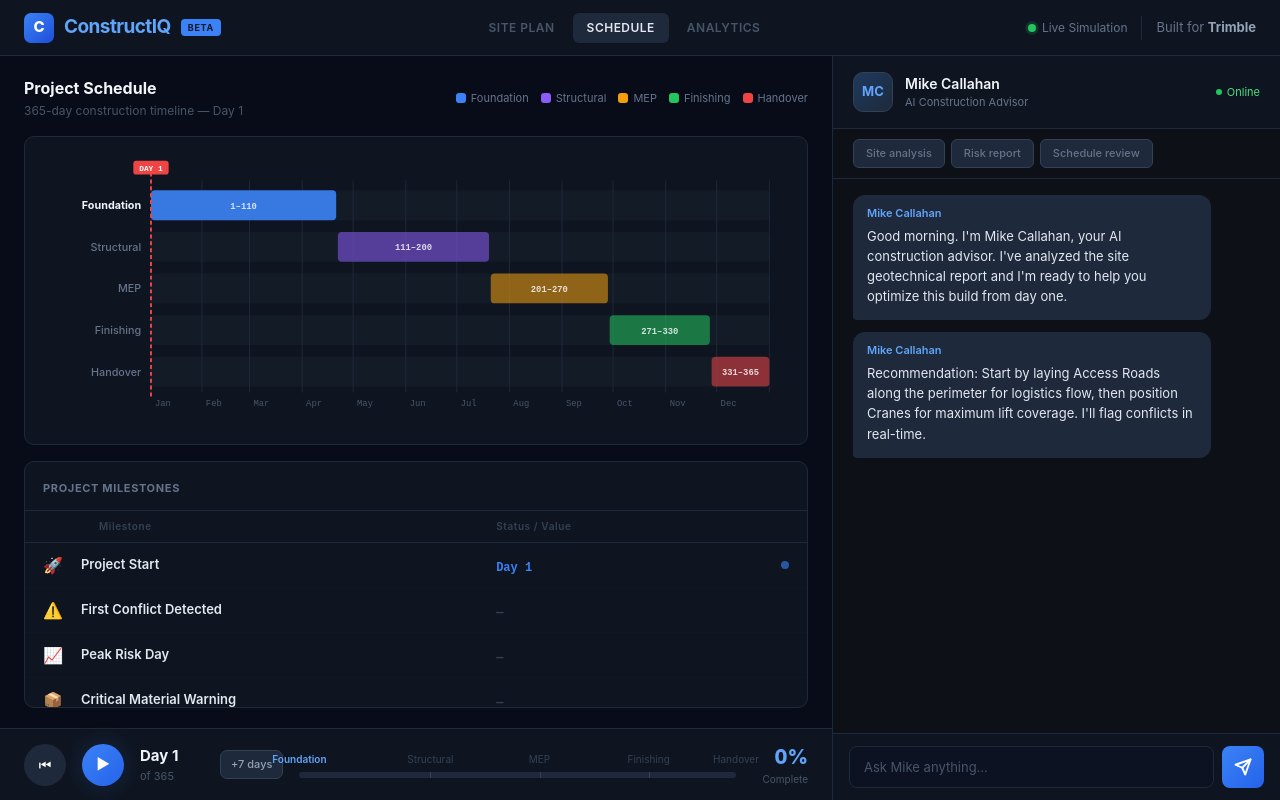
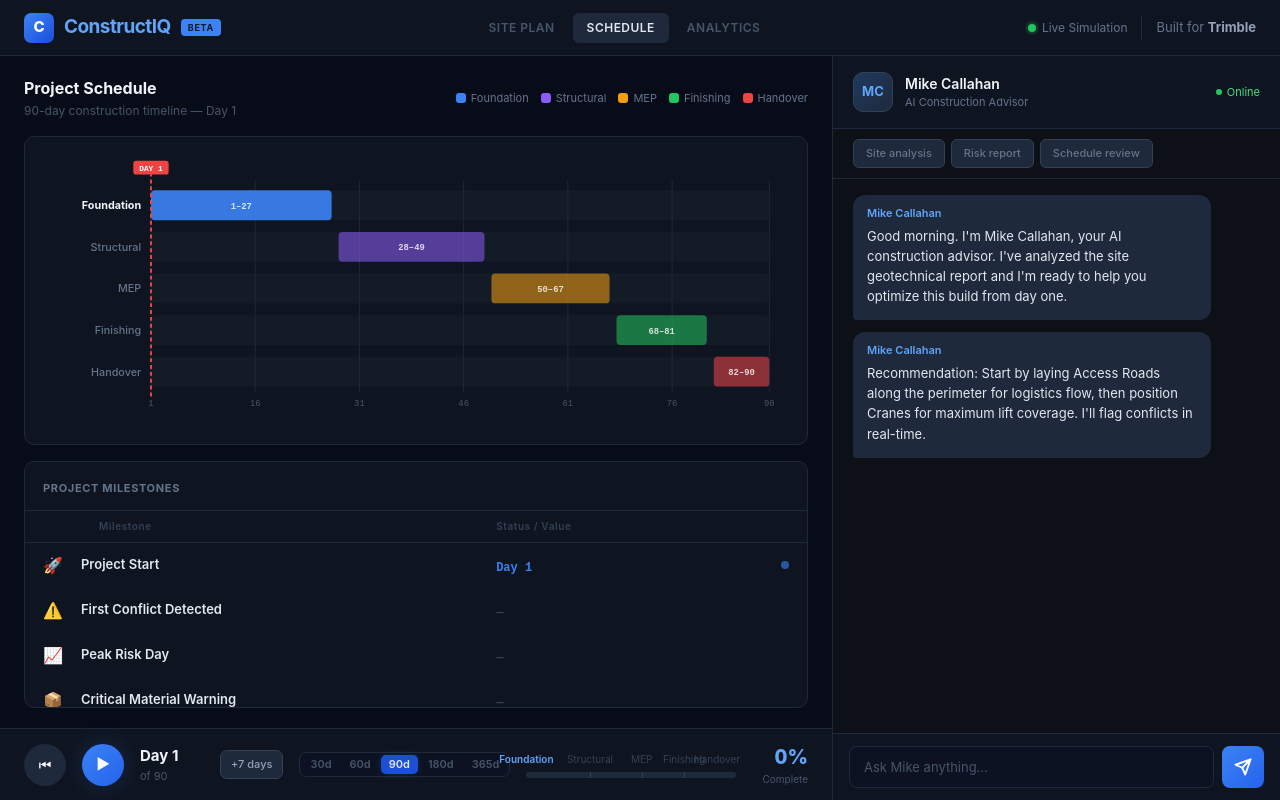
Before and after one commit to seanxchung/constructiq, a Next.js app in the folder frontend/: page / in a window 1280 px wide. Both pictures are taken after a click on the button "SCHEDULE". Built offline with nearby package versions, Linux system fonts and the light colour scheme.

Commit message:
Frontend: project duration selector, scaled phases, clearSite reset

```diff
--- a/frontend/app/page.js
+++ b/frontend/app/page.js
@@ -14,23 +14,26 @@ const ZONES = [
 ];
 
 const GRID = 12;
-const TOTAL_DAYS = 365;
+const DEFAULT_DURATION = 90;
 
-const PHASES = [
-  { label: "Foundation", pct: 0 },
-  { label: "Structural", pct: 30 },
-  { label: "MEP", pct: 55 },
-  { label: "Finishing", pct: 80 },
-  { label: "Handover", pct: 100 },
+const DURATION_OPTIONS = [30, 60, 90, 180, 365];
+
+const GANTT_PHASE_DEFS = [
+  { label: "Foundation", refEnd: 110, color: "#3b82f6" },
+  { label: "Structural", refEnd: 200, color: "#8b5cf6" },
+  { label: "MEP", refEnd: 270, color: "#f59e0b" },
+  { label: "Finishing", refEnd: 330, color: "#22c55e" },
+  { label: "Handover", refEnd: 365, color: "#ef4444" },
 ];
 
-const GANTT_PHASES = [
-  { label: "Foundation", start: 1, end: 110, color: "#3b82f6" },
-  { label: "Structural", start: 111, end: 200, color: "#8b5cf6" },
-  { label: "MEP", start: 201, end: 270, color: "#f59e0b" },
-  { label: "Finishing", start: 271, end: 330, color: "#22c55e" },
-  { label: "Handover", start: 331, end: 365, color: "#ef4444" },
-];
+const buildGanttPhases = (totalDays) => {
+  const scaled = GANTT_PHASE_DEFS.map((d, i, arr) => ({
+    label: d.label,
+    end: i === arr.length - 1 ? totalDays : Math.round((d.refEnd / 365) * totalDays),
+    color: d.color,
+  }));
+  return scaled.map((p, i) => ({ ...p, start: i === 0 ? 1 : scaled[i - 1].end + 1 }));
+};
 
 const INITIAL_MESSAGES = [
   { role: "ai", text: "Good morning. I'm Mike Callahan, your AI construction advisor. I've analyzed the site geotechnical report and I'm ready to help you optimize this build from day one." },
@@ -69,6 +72,7 @@ export default function Home() {
   const [activeTab, setActiveTab] = useState("site");
   const [analytics, setAnalytics] = useState([]);
   const [hasNewAlert, setHasNewAlert] = useState(false);
+  const [projectDuration, setProjectDuration] = useState(DEFAULT_DURATION);
   const scrollRef = useRef(null);
   const simulatingRef = useRef(false);
   const skipInProgressRef = useRef(false);
@@ -82,6 +86,17 @@ export default function Home() {
 
   useEffect(() => () => clearTimeout(alertTimerRef.current), []);
 
+  const ganttPhases = buildGanttPhases(projectDuration);
+
+  const handleDurationChange = (dur) => {
+    if (dur === projectDuration) return;
+    setProjectDuration(dur);
+    setIsPlaying(false);
+    setDay(1);
+    setAnalytics([]);
+    setMessages([...INITIAL_MESSAGES]);
+  };
+
   useEffect(() => {
     scrollRef.current?.scrollIntoView({ behavior: "smooth" });
   }, [messages]);
@@ -90,15 +105,15 @@ export default function Home() {
     if (!isPlaying) return;
     const id = setInterval(() => {
       setDay((d) => {
-        if (d >= TOTAL_DAYS) {
+        if (d >= projectDuration) {
           setIsPlaying(false);
-          return TOTAL_DAYS;
+          return projectDuration;
         }
         return d + 1;
       });
     }, 800);
     return () => clearInterval(id);
-  }, [isPlaying]);
+  }, [isPlaying, projectDuration]);
 
   useEffect(() => {
     if (!isPlaying || day <= 1) return;
@@ -108,7 +123,7 @@ export default function Home() {
     fetch(`${API_BASE}/api/simulate`, {
       method: "POST",
       headers: { "Content-Type": "application/json" },
-      body: JSON.stringify({ day, zones: buildZones() }),
+      body: JSON.stringify({ day, zones: buildZones(), projectDuration }),
     })
       .then((res) => res.ok ? res.json() : null)
       .then((data) => {
@@ -129,7 +144,7 @@ export default function Home() {
       })
       .catch(() => {})
       .finally(() => { simulatingRef.current = false; });
-  }, [day, isPlaying]);
+  }, [day, isPlaying, projectDuration]);
 
   const buildZones = () =>
     cells.reduce((acc, cell, i) => {
@@ -157,7 +172,7 @@ export default function Home() {
       const res = await fetch(`${API_BASE}/api/ai/chat`, {
         method: "POST",
         headers: { "Content-Type": "application/json" },
-        body: JSON.stringify({ message: text, day, zones: buildZones() }),
+        body: JSON.stringify({ message: text, day, zones: buildZones(), projectDuration }),
       });
       if (!res.ok) throw new Error(`HTTP ${res.status}`);
       const data = await res.json();
@@ -180,13 +195,13 @@ export default function Home() {
   };
 
   const skipDays = (n) => {
-    const target = Math.min(day + n, TOTAL_DAYS);
+    const target = Math.min(day + n, projectDuration);
     skipInProgressRef.current = true;
     setDay(target);
     fetch(`${API_BASE}/api/simulate`, {
       method: "POST",
       headers: { "Content-Type": "application/json" },
-      body: JSON.stringify({ day: target, zones: buildZones() }),
+      body: JSON.stringify({ day: target, zones: buildZones(), projectDuration }),
     })
       .then((res) => (res.ok ? res.json() : null))
       .then((data) => {
@@ -214,15 +229,16 @@ export default function Home() {
     setIsPlaying(false);
     setDay(1);
     setAnalytics([]);
+    setMessages([...INITIAL_MESSAGES]);
   };
 
-  const progress = ((day - 1) / (TOTAL_DAYS - 1)) * 100;
+  const progress = ((day - 1) / (projectDuration - 1)) * 100;
   const placedCount = cells.filter(Boolean).length;
   const zoneCounts = ZONES.map((z) => ({
     ...z,
     count: cells.filter((c) => c?.id === z.id).length,
   }));
-  const currentPhase = [...PHASES].reverse().find((p) => progress >= p.pct)?.label ?? "Pre-Construction";
+  const currentPhase = [...ganttPhases].reverse().find((gp) => day >= gp.start)?.label ?? "Pre-Construction";
 
   /* ────────── row / col labels ────────── */
   const colLabels = Array.from({ length: GRID }, (_, i) => String.fromCharCode(65 + i));
@@ -412,7 +428,7 @@ export default function Home() {
           </div>
           </>
           ) : activeTab === "schedule" ? (
-            <ScheduleView analytics={analytics} day={day} currentPhase={currentPhase} />
+            <ScheduleView analytics={analytics} day={day} currentPhase={currentPhase} projectDuration={projectDuration} ganttPhases={ganttPhases} />
           ) : (
             <AnalyticsDashboard analytics={analytics} />
           )}
@@ -438,11 +454,11 @@ export default function Home() {
               <span style={{ fontSize: 15, fontWeight: 700, color: "#f1f5f9" }}>
                 Day {day}
               </span>
-              <span style={{ fontSize: 11, color: "#475569" }}>of {TOTAL_DAYS}</span>
+              <span style={{ fontSize: 11, color: "#475569" }}>of {projectDuration}</span>
             </div>
             <button
               onClick={() => skipDays(7)}
-              disabled={day >= TOTAL_DAYS}
+              disabled={day >= projectDuration}
               style={{
                 ...S.toolBtn,
                 borderColor: "#334155",
@@ -450,32 +466,50 @@ export default function Home() {
                 color: "#94a3b8",
                 fontSize: 11,
                 padding: "5px 10px",
-                opacity: day >= TOTAL_DAYS ? 0.4 : 1,
-                cursor: day >= TOTAL_DAYS ? "not-allowed" : "pointer",
+                opacity: day >= projectDuration ? 0.4 : 1,
+                cursor: day >= projectDuration ? "not-allowed" : "pointer",
               }}
               title="Skip forward 7 days"
             >
               +7 days
             </button>
 
+            <div style={S.durationPicker}>
+              {DURATION_OPTIONS.map((d) => (
+                <button
+                  key={d}
+                  onClick={() => handleDurationChange(d)}
+                  style={{
+                    ...S.durationBtn,
+                    ...(d === projectDuration ? S.durationBtnActive : {}),
+                  }}
+                >
+                  {d}d
+                </button>
+              ))}
+            </div>
+
             <div style={S.progressWrapper}>
               <div style={S.phaseLabels}>
-                {PHASES.map((p) => (
+                {ganttPhases.map((gp) => {
+                  const pct = ((gp.start - 1) / (projectDuration - 1)) * 100;
+                  return (
                     <span
-                    key={p.label}
+                      key={gp.label}
                       style={{
                         fontSize: 10,
-                      color: progress >= p.pct ? "#60a5fa" : "#334155",
-                      fontWeight: progress >= p.pct ? 600 : 400,
+                        color: progress >= pct ? "#60a5fa" : "#334155",
+                        fontWeight: progress >= pct ? 600 : 400,
                         position: "absolute",
-                      left: `${p.pct}%`,
+                        left: `${pct}%`,
                         transform: "translateX(-50%)",
                         whiteSpace: "nowrap",
                       }}
                     >
-                    {p.label}
+                      {gp.label}
                     </span>
-                ))}
+                  );
+                })}
               </div>
               <div style={S.progressTrack}>
                 <div
@@ -484,12 +518,12 @@ export default function Home() {
                     width: `${progress}%`,
                   }}
                 />
-                {PHASES.slice(1, -1).map((p) => (
+                {ganttPhases.slice(1, -1).map((gp) => (
                   <div
-                    key={p.label}
+                    key={gp.label}
                     style={{
                       position: "absolute",
-                      left: `${p.pct}%`,
+                      left: `${((gp.start - 1) / (projectDuration - 1)) * 100}%`,
                       top: 0,
                       bottom: 0,
                       width: 1,
@@ -820,15 +854,15 @@ function AnalyticsDashboard({ analytics }) {
 
 /* ───────────────────── schedule view ───────────────────── */
 
-function ScheduleView({ analytics, day, currentPhase }) {
+function ScheduleView({ analytics, day, currentPhase, projectDuration, ganttPhases }) {
   const W = 760, H = 280;
   const P = { t: 32, r: 20, b: 36, l: 110 };
   const iW = W - P.l - P.r;
   const iH = H - P.t - P.b;
-  const barH = iH / GANTT_PHASES.length;
+  const barH = iH / ganttPhases.length;
   const barPad = 6;
 
-  const dayToX = (d) => P.l + ((d - 1) / (TOTAL_DAYS - 1)) * iW;
+  const dayToX = (d) => P.l + ((d - 1) / (projectDuration - 1)) * iW;
   const todayX = dayToX(day);
 
   const conflictDays = analytics
@@ -871,8 +905,10 @@ function ScheduleView({ analytics, day, currentPhase }) {
     },
   ];
 
-  const monthTicks = [1, 31, 59, 90, 120, 151, 181, 212, 243, 273, 304, 334, 365];
-  const monthLabels = ["Jan", "Feb", "Mar", "Apr", "May", "Jun", "Jul", "Aug", "Sep", "Oct", "Nov", "Dec", ""];
+  const tickInterval = projectDuration <= 30 ? 5 : projectDuration <= 60 ? 10 : projectDuration <= 90 ? 15 : 30;
+  const ticks = [];
+  for (let d = 1; d <= projectDuration; d += tickInterval) ticks.push(d);
+  if (ticks[ticks.length - 1] !== projectDuration) ticks.push(projectDuration);
 
   return (
     <div style={{ flex: 1, overflow: "auto", background: "#080c18", padding: "20px 24px", display: "flex", flexDirection: "column", gap: 16 }}>
@@ -880,10 +916,10 @@ function ScheduleView({ analytics, day, currentPhase }) {
       <div style={{ display: "flex", alignItems: "center", justifyContent: "space-between" }}>
         <div>
           <div style={{ fontSize: 16, fontWeight: 700, color: "#f1f5f9", marginBottom: 2 }}>Project Schedule</div>
-          <div style={{ fontSize: 12, color: "#475569" }}>365-day construction timeline — Day {day}</div>
+          <div style={{ fontSize: 12, color: "#475569" }}>{projectDuration}-day construction timeline — Day {day}</div>
         </div>
         <div style={{ display: "flex", gap: 12 }}>
-          {GANTT_PHASES.map((p) => (
+          {ganttPhases.map((p) => (
             <div key={p.label} style={{ display: "flex", alignItems: "center", gap: 5 }}>
               <div style={{ width: 10, height: 10, borderRadius: 3, background: p.color }} />
               <span style={{ fontSize: 11, color: "#64748b" }}>{p.label}</span>
@@ -895,21 +931,19 @@ function ScheduleView({ analytics, day, currentPhase }) {
       {/* Gantt Chart */}
       <div style={{ background: "#0f1520", borderRadius: 10, border: "1px solid #1e293b", padding: "16px 18px" }}>
         <svg viewBox={`0 0 ${W} ${H}`} width="100%" style={{ display: "block" }}>
-          {/* Month gridlines + labels */}
-          {monthTicks.map((d, i) => {
+          {/* Timeline gridlines + labels */}
+          {ticks.map((d) => {
             const x = dayToX(d);
             return (
               <g key={d}>
                 <line x1={x} y1={P.t - 4} x2={x} y2={P.t + iH} stroke="#1e293b" strokeWidth="1" />
-                {monthLabels[i] && (
-                  <text x={x + 4} y={P.t + iH + 14} fill="#475569" fontSize="9" fontFamily="monospace">{monthLabels[i]}</text>
-                )}
+                <text x={x} y={P.t + iH + 14} fill="#475569" fontSize="9" fontFamily="monospace" textAnchor="middle">{d}</text>
               </g>
             );
           })}
 
           {/* Phase bars */}
-          {GANTT_PHASES.map((phase, i) => {
+          {ganttPhases.map((phase, i) => {
             const x1 = dayToX(phase.start);
             const x2 = dayToX(phase.end);
             const y = P.t + i * barH + barPad;
@@ -979,7 +1013,7 @@ function ScheduleView({ analytics, day, currentPhase }) {
           {/* Conflict markers */}
           {conflictDays.map((cd, i) => {
             const cx = dayToX(cd);
-            const phaseIdx = GANTT_PHASES.findIndex((p) => cd >= p.start && cd <= p.end);
+            const phaseIdx = ganttPhases.findIndex((p) => cd >= p.start && cd <= p.end);
             if (phaseIdx < 0) return null;
             const cy = P.t + phaseIdx * barH + barPad - 5;
             return (
@@ -1279,6 +1313,34 @@ const S = {
     minWidth: 64,
     flexShrink: 0,
   },
+  durationPicker: {
+    display: "flex",
+    alignItems: "center",
+    background: "#0c1221",
+    borderRadius: 7,
+    border: "1px solid #1e293b",
+    padding: 2,
+    gap: 2,
+    flexShrink: 0,
+  },
+  durationBtn: {
+    fontSize: 11,
+    fontWeight: 600,
+    color: "#475569",
+    background: "transparent",
+    border: "none",
+    borderRadius: 5,
+    padding: "4px 8px",
+    cursor: "pointer",
+    fontFamily: "inherit",
+    transition: "all 0.15s ease",
+    lineHeight: 1,
+  },
+  durationBtnActive: {
+    background: "#1d4ed8",
+    color: "#e2e8f0",
+    boxShadow: "0 0 8px #3b82f630",
+  },
   progressWrapper: {
     flex: 1,
     display: "flex",
```
Lines whose indentation alone changed are shown as unchanged.
